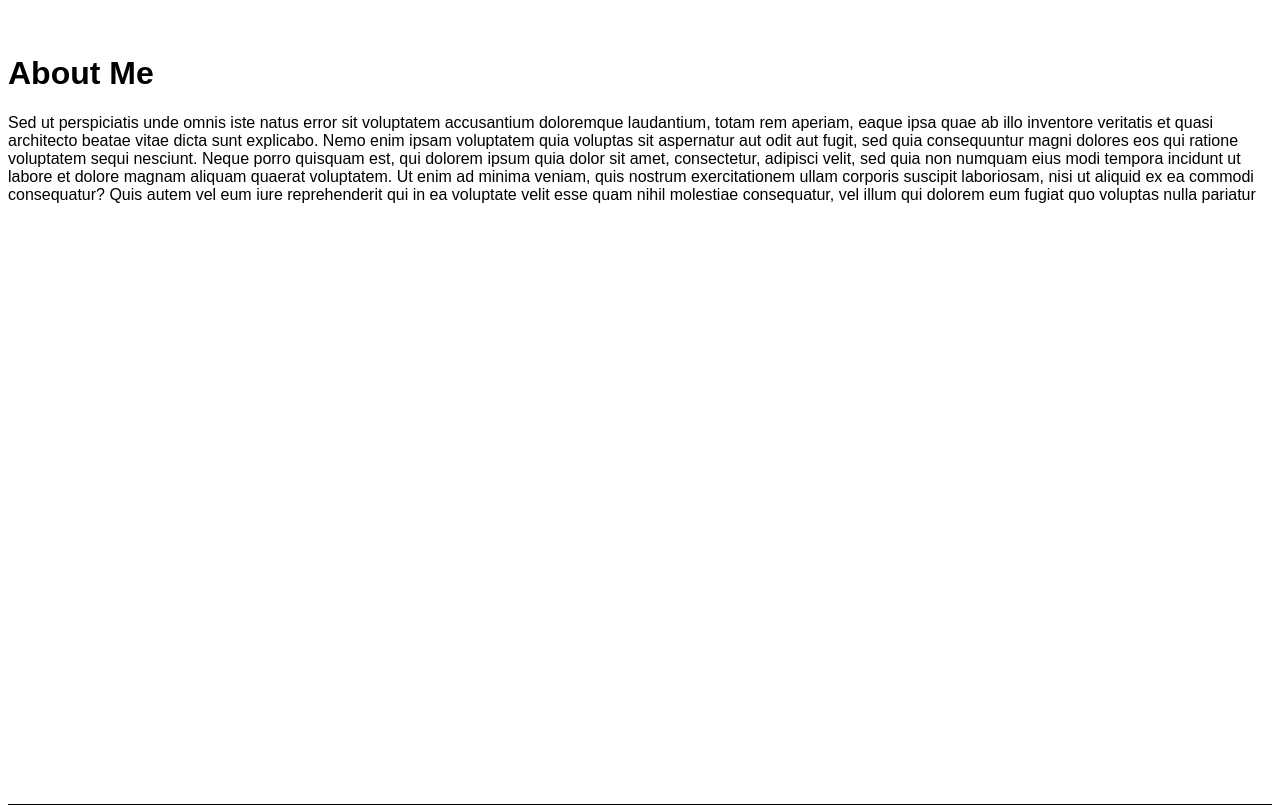
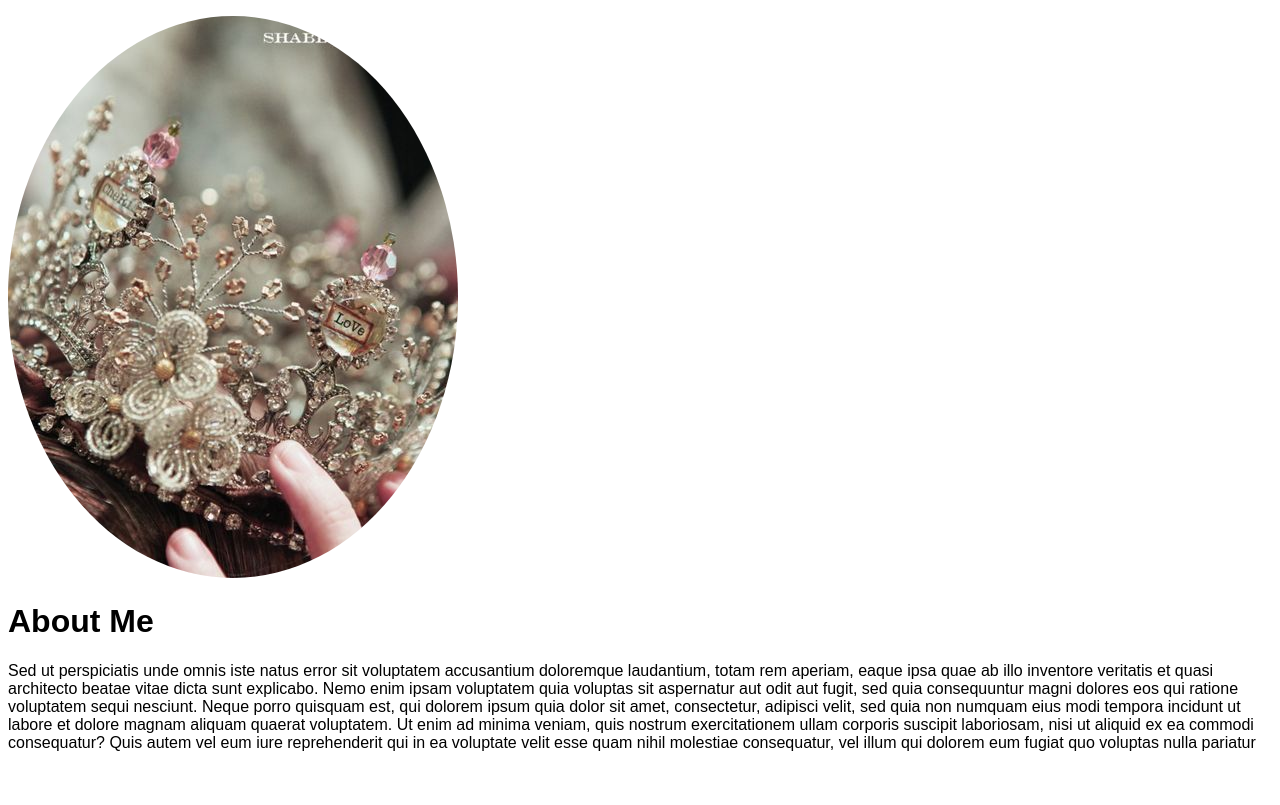
Before and after one commit to Noroff-FEU-Assignments/project-exam-1-borikokeny, a PHP site: page /about.html in a window 1280 px wide. Shown: the part 50-855 px from the top of the page. Run offline with PHP 8.4, Linux system fonts and the light colour scheme.

Commit message:
some more changes

```diff
--- a/about.html
+++ b/about.html
@@ -32,7 +32,7 @@
     <main>
         <div class="about-outfit">
             <div>
-                <img class="about-img">
+                <img class="about-img" src="images/Wire-crown.jpg" alt="pretty beaded crown made of wire">
             </div>
             <div class="about-p">
                 <h1>About Me</h1>
--- a/css/styles.css
+++ b/css/styles.css
@@ -77,6 +77,10 @@ header h2 {
     height: 150px;
 }
 
+.about-img {
+    border-radius: 50%;
+}
+
 /*footer thing under this*/
 .footer-container-wrapper {
     display: flex;
```
Also changed, not shown: images/Wire-crown.jpg (renamed from Wire-crown.jpg).
